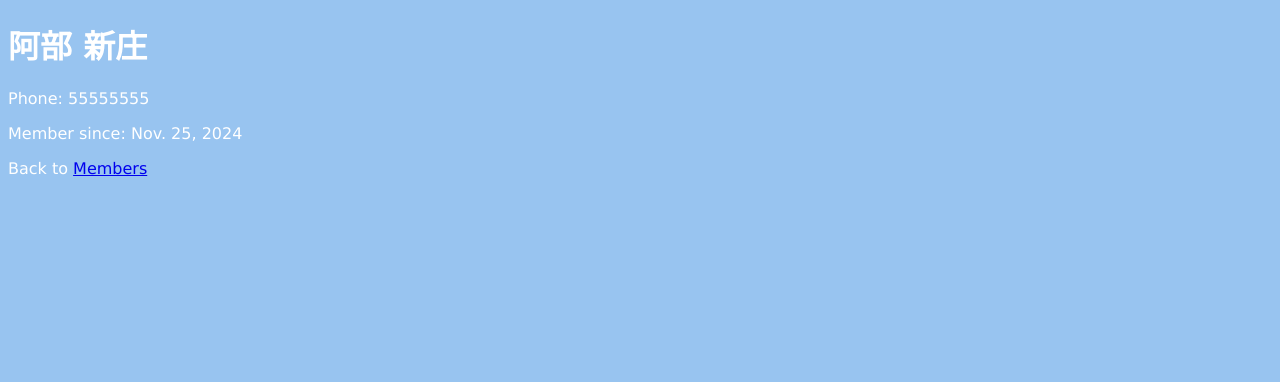
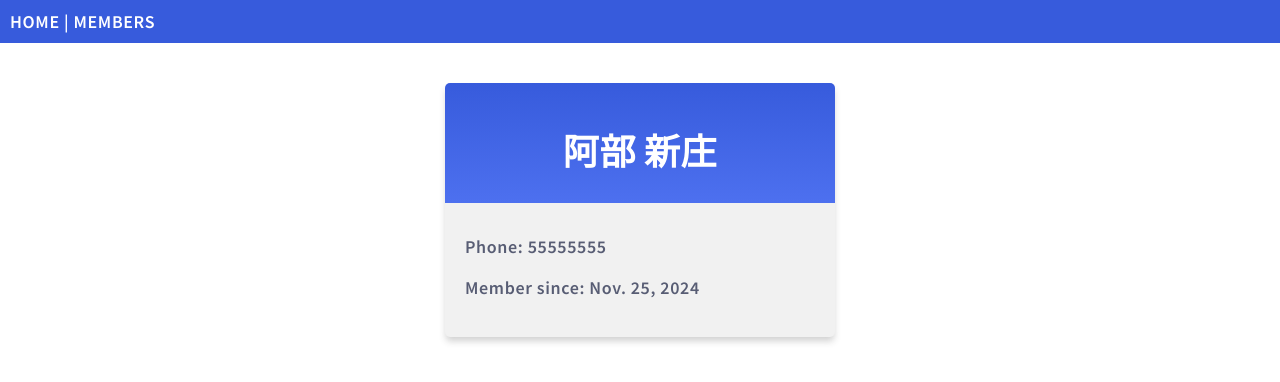
Before and after one commit to SystemSolution21/django_tennis_club, a Django app: page /members/details/1 in a window 1280 px wide. Shown: the top 382 px of the page. Run offline with Django 5.2, Linux system fonts and the light colour scheme; data comes from the database, SQL or seed files in the repository.

Commit message:
Modified style and templates

```diff
--- a/tennis_club/globalstaticfiles/global.css
+++ b/tennis_club/globalstaticfiles/global.css
@@ -1,5 +1,78 @@
+@import url('https://fonts.googleapis.com/css2?family=Source+Sans+Pro:wght@400;600&display=swap');
+
 body {
-    background: rgb(152, 196, 240);
-    font-family: Verdana, Geneva, Tahoma, sans-serif;
-    color: white;
+    margin: 0;
+    font: 600 18px 'Source Sans Pro', sans-serif;
+    letter-spacing: 0.64px;
+    color: #585d74;
 }
+
+.topnav {
+    background-color: #375BDC;
+    color: #ffffff;
+    padding: 10px;
+}
+
+.topnav a:link,
+.topnav a:visited {
+    text-decoration: none;
+    color: #ffffff;
+}
+
+.topnav a:hover,
+.topnav a:active {
+    text-decoration: underline;
+}
+
+.mycard {
+    background-color: #f1f1f1;
+    background-image: linear-gradient(to bottom, #375BDC, #4D70EF);
+    background-size: 100% 120px;
+    background-repeat: no-repeat;
+    margin: 40px auto;
+    width: 350px;
+    border-radius: 5px;
+    box-shadow: 0 5px 7px -1px rgba(51, 51, 51, 0.23);
+    padding: 20px;
+}
+
+.mycard h1 {
+    text-align: center;
+    color: #ffffff;
+    margin: 20px 0 60px 0;
+}
+
+ul {
+    list-style-type: none;
+    padding: 0;
+    margin: 0;
+}
+
+li {
+    background-color: #ffffff;
+    background-image: linear-gradient(to right, #375BDC, #4D70EF);
+    background-size: 50px 60px;
+    background-repeat: no-repeat;
+    cursor: pointer;
+    transition: transform .25s;
+    border-radius: 5px;
+    box-shadow: 0 5px 7px -1px rgba(51, 51, 51, 0.23);
+    padding: 15px;
+    padding-left: 70px;
+    margin-top: 5px;
+}
+
+li:hover {
+    transform: scale(1.1);
+}
+
+a:link,
+a:visited {
+    color: #375BDC;
+}
+
+.main,
+.main h1 {
+    text-align: center;
+    color: #375BDC;
+}
--- a/tennis_club/members/templates/members/base.html
+++ b/tennis_club/members/templates/members/base.html
@@ -10,7 +10,15 @@
   </head>
 
   <body>
-    {% block content %} {% endblock %}
+
+    <div class="topnav">
+      <a href="/">HOME</a> |
+      <a href="/members">MEMBERS</a>
+    </div>
+
+    {% block content %}
+    {% endblock %}
+
   </body>
 
 </html>
--- a/tennis_club/members/templates/members/details.html
+++ b/tennis_club/members/templates/members/details.html
@@ -5,12 +5,9 @@ Details about {{ members.firstname }} {{ members.lastname }}
 {% endblock %}
 
 {% block content %}
-
-<h1>{{ members.firstname }} {{ members.lastname }}</h1>
-
-<p>Phone: {{ members.phone }}</p>
-<p>Member since: {{ members.join_date }}</p>
-
-<p>Back to <a href="/members">Members</a></p>
-
+<div class="mycard">
+    <h1>{{ members.firstname }} {{ members.lastname }}</h1>
+    <p>Phone: {{ members.phone }}</p>
+    <p>Member since: {{ members.join_date }}</p>
+</div>
 {% endblock %}
```
Also changed, not shown: tennis_club/members/templates/members/index.html (+6 -3 lines), tennis_club/members/templates/members/members.html (+3 -5 lines), tennis_club/members/templates/members/template.html (+3 -14 lines).
